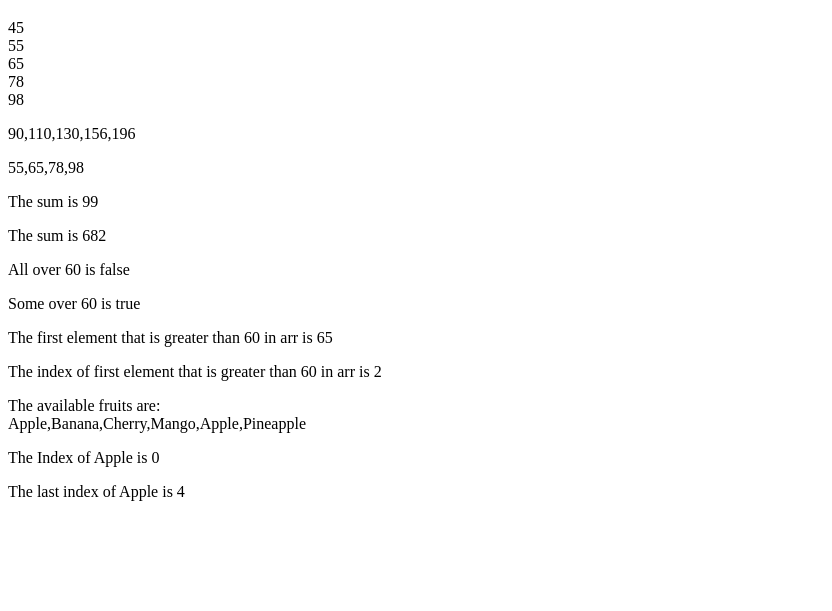
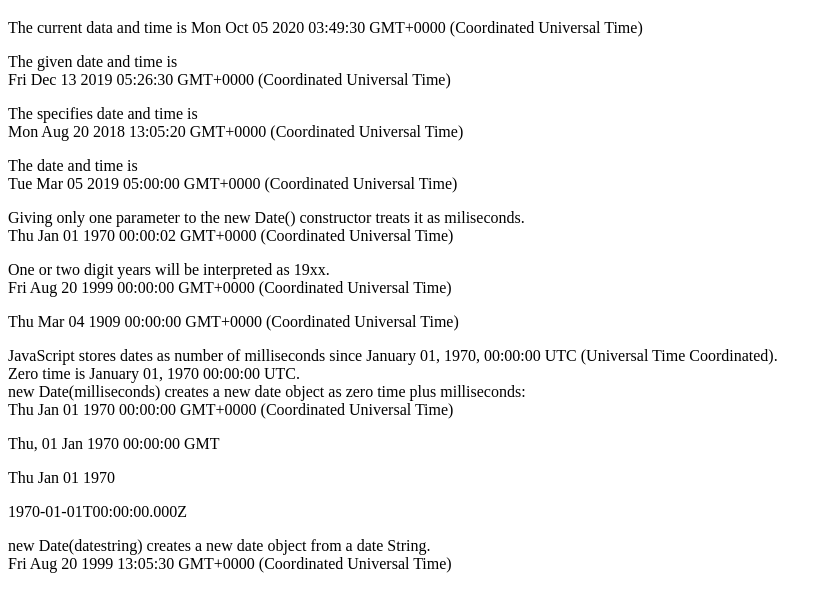
Before and after one commit to NirutaDhimal/javascript, a plain HTML site: page basics/index.html in a window 1280 px wide. Shown: the part 61-672 px from the top of the page, without its empty margins (0-832 px from the left). Drawn offline with Linux system fonts and the light colour scheme.

Commit message:
JS Dates

```diff
--- a/basics/index.html
+++ b/basics/index.html
@@ -17,6 +17,7 @@
         <p id = "test6"></p>
         <p id = "test7"></p>
         <p id = "fruits"></p>
+        <p id = "try"></p>
         <p id = "test4"></p>
         <p id = "test5"></p>
         <!--<p> Click the buttton to sort the array in ascending order.</p>
--- a/basics/jsbasics.js
+++ b/basics/jsbasics.js
@@ -527,9 +527,10 @@ document.getElementById("demo2").innerHTML = fruits instanceof Array;
 */
 
 //JS Array Methods
+/*
 var fruits = ["Apple", "Mango", "Orange", "Banana", "Grapes", "Guava"];
 var x = fruits.toString()
-/*
+
 document.getElementById("demo").innerHTML = x;
 document.getElementById("demo1").innerHTML = fruits.join("*");
 fruits.pop();
@@ -677,6 +678,7 @@ function displayCars1() {
 */
 
 //Js Array Iteration
+/*
 var txt = "";
 var arr = [45,55,65,78,98];
 arr.forEach(myfunction);
@@ -744,3 +746,38 @@ document.getElementById("test6").innerHTML = "The first element that is greater
 //Array.findIndex()
 var firstindex = arr.findIndex(myfuncs);
 document.getElementById("test7").innerHTML = "The index of first element that is greater than 60 in arr is " + firstindex ;
+*/
+
+
+//JS Date
+var d = new Date()
+document.getElementById("demo").innerHTML = "The current data and time is " + d;
+
+//creating date object
+var date = new Date(2019,11,13,5,26,30,23);
+document.getElementById("demo1").innerHTML = "The given date and time is <br> " + date;
+
+var d1 = new Date(2018,7,20,13,5,20);
+document.getElementById("demo2").innerHTML = "The specifies date and time is <br> " + d1;
+
+var d2 = new Date(2019, 2,5,5);
+document.getElementById("test").innerHTML = "The date and time is <br> " + d2 ;
+
+var d3 = new Date(2020);
+document.getElementById("test1").innerHTML = "Giving only one parameter to the new Date() constructor treats it as miliseconds. <br> " + d3;
+
+//Previous Century
+var p = new Date(99,7,20);
+document.getElementById("test2").innerHTML = "One or two digit years will be interpreted as 19xx. <br>"+ p;
+var s = new Date(9,2,4);
+document.getElementById("test3").innerHTML = s;
+//new Date(date String)
+var nd = new Date("August 20, 1999  13:5:30");
+document.getElementById("test4").innerHTML = "new Date(datestring) creates a new date object from a date String. <br>" + nd;
+
+var origin = new Date(0);
+txt = "JavaScript stores dates as number of milliseconds since January 01, 1970, 00:00:00 UTC (Universal Time Coordinated).<br> Zero time is January 01, 1970 00:00:00 UTC.<br>new Date(milliseconds) creates a new date object as zero time plus milliseconds:<br>";
+document.getElementById("test6").innerHTML = txt + origin;
+document.getElementById("test7").innerHTML = origin.toUTCString();
+document.getElementById("fruits").innerHTML = origin.toDateString();
+document.getElementById("try").innerHTML = origin.toISOString();
```
